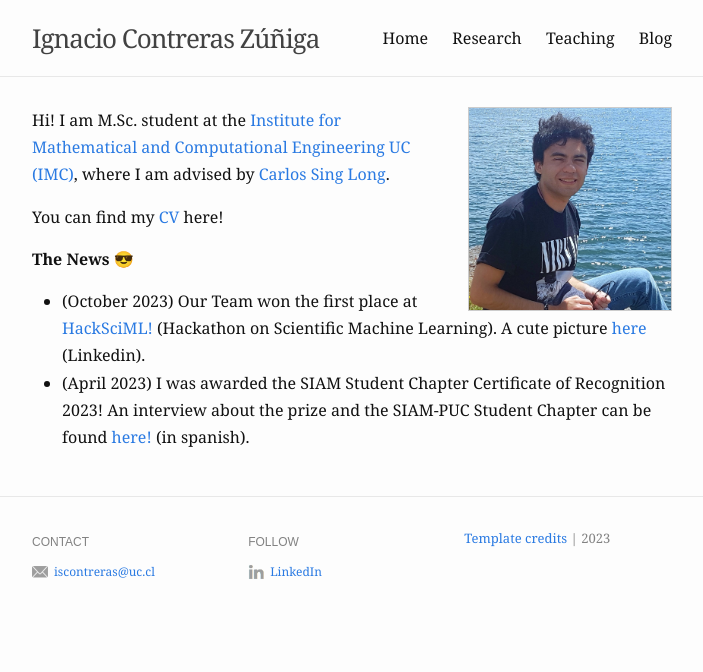
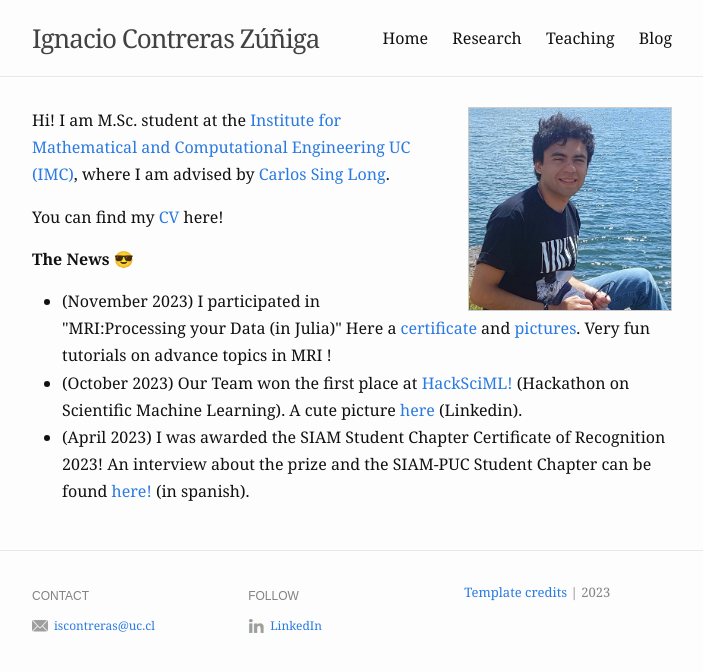
Before and after one commit to ignacontreras/ignacontreras.github.io, a Jekyll site: the page built from index.md, in a window 1280 px wide. Shown: the top 672 px of the page, without its empty margins (288-991 px from the left). Built offline with Jekyll 4.4.1, drawn with Linux system fonts in a browser that asks for light colours.

Commit message:
Update index.md

```diff
--- a/index.md
+++ b/index.md
@@ -18,6 +18,8 @@ profile_picture:
 </p>
 
 <ul>
+  <li>(November 2023) I participated in "MRI:Processing your Data (in Julia)" Here a <a href="data/MRI Certificate Ignacio Contreras.pdf">certificate</a> and <a href="https://www.flickr.com/photos/197037882@N02/albums">pictures</a>. Very fun tutorials on advance topics in MRI !
+  </li>
   <li>(October 2023) Our Team won the first place at <a href=" https://sites.google.com/ing.puc.cl/hacksciml-rl4cenia/home?authuser=0 ">HackSciML!</a> (Hackathon on Scientific Machine Learning). A cute picture <a href= " https://www.linkedin.com/posts/ignacio-contreras-z%C3%BA%C3%B1iga_estoy-muy-contento-de-haber-obtenido-el-activity-7115325940301193216-xou5?utm_source=share&utm_medium=member_desktop" >here</a> (Linkedin).
   </li>
   <li>(April 2023) I was awarded the SIAM Student Chapter Certificate of Recognition 2023! An interview about the prize and the SIAM-PUC Student Chapter can be found <a href="https://imc.uc.cl/noticias/413-distincion-siam">here!</a> (in spanish).
```
